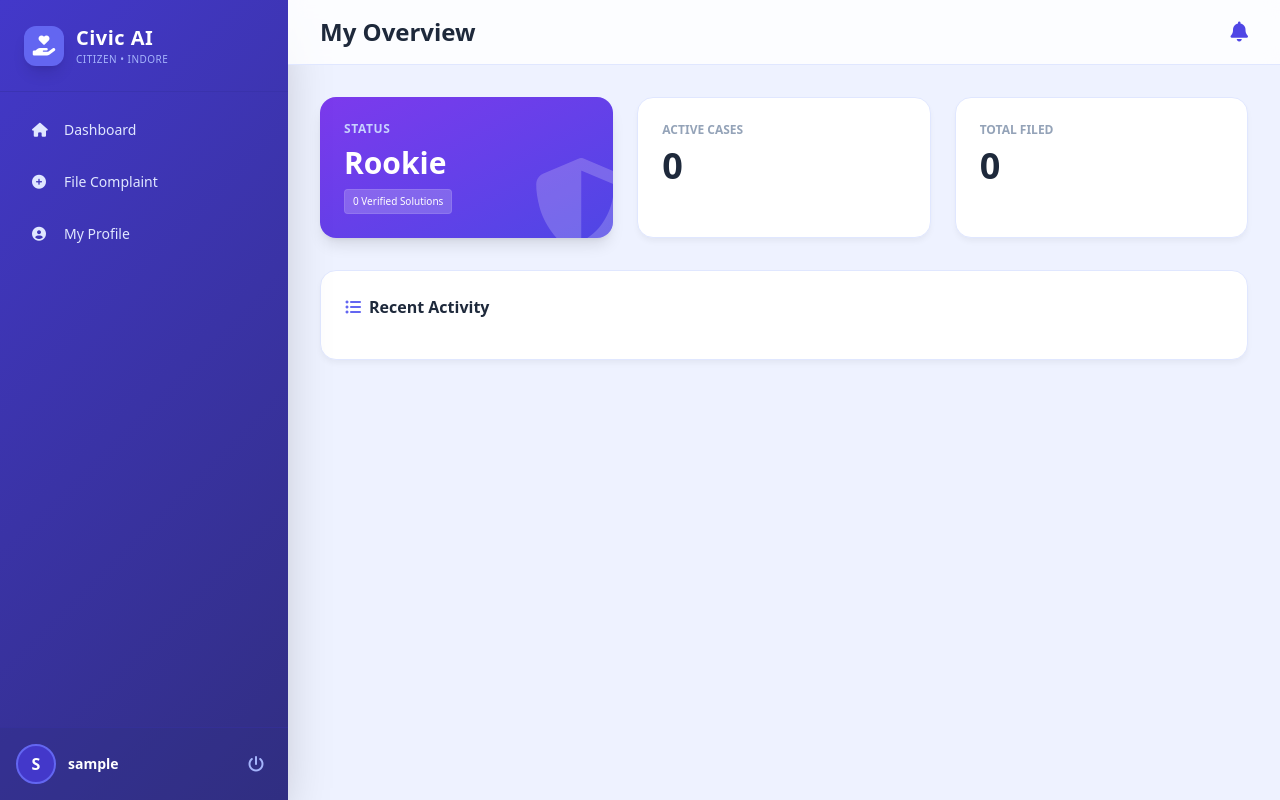
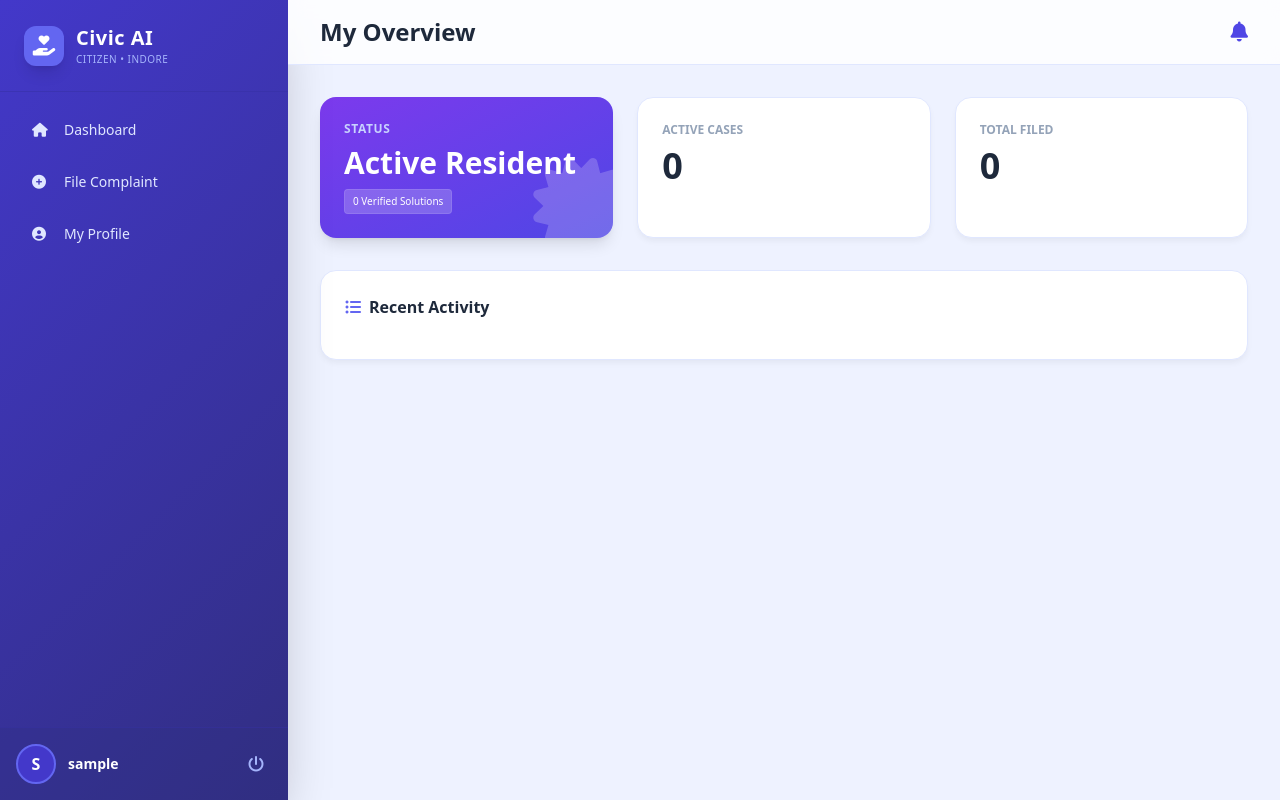
Before and after one commit to shivammakode04/CivicAi, a Django app: page /dashboard/ in a window 1280 px wide. Run offline with Django 5.2, Linux system fonts and the light colour scheme; the visitor is signed in with stand-in values (Sample User, id 1); data that the repository does not hold is empty; some libraries are stand-ins or nearby versions.

Commit message:
day 2 of project

```diff
--- a/core/views.py
+++ b/core/views.py
@@ -86,16 +86,28 @@ def dashboard_view(request):
         })
 
     # USER VIEW
+   # --- USER VIEW ---
     else:
         complaints = Complaint.objects.filter(user=user).order_by('-created_at')
         closed_count = complaints.filter(status='Closed').count()
-        level = "Rookie"
-        if closed_count > 5: level = "Guardian"
-        if closed_count > 15: level = "City Hero"
 
-        stats = {'total': complaints.count(), 'pending': complaints.filter(status='Pending').count(), 'solved': complaints.filter(status='Solved').count(), 'closed': closed_count, 'level': level}
-        return render(request, 'dash_user.html', {'complaints': complaints, 'stats': stats, 'notifs': notifs, 'unread_count': unread_count})
+        # NEW PROFESSIONAL LOGIC
+        level = "Active Resident"          # Level 1 (Entry)
+        if closed_count > 5:
+            level = "Civic Steward"        # Level 2 (Intermediate)
+        if closed_count > 15:
+            level = "Community Ambassador" # Level 3 (Top Tier)
 
+        stats = {
+            'total': complaints.count(),
+            'pending': complaints.filter(status='Pending').count(),
+            'solved': complaints.filter(status='Solved').count(),
+            'closed': closed_count,
+            'level': level
+        }
+        return render(request, 'dash_user.html', {
+            'complaints': complaints, 'stats': stats, 'notifs': notifs, 'unread_count': unread_count
+        })
 # --- COMPLAINT ACTIONS ---
 @login_required
 def submit_complaint(request):
--- a/templates/dash_user.html
+++ b/templates/dash_user.html
@@ -56,7 +56,7 @@
                             <h3 class="text-3xl font-extrabold mt-2">{{ stats.level }}</h3>
                             <p class="text-[10px] mt-2 bg-white/20 inline-block px-2 py-1 rounded border border-white/10">{{ stats.closed }} Verified Solutions</p>
                         </div>
-                        <i class="fas fa-shield-alt text-8xl absolute -right-4 -bottom-4 opacity-20 group-hover:scale-110 transition"></i>
+                <i class="fas fa-certificate text-8xl absolute -right-4 -bottom-4 opacity-20 group-hover:scale-110 transition"></i>
                     </div>
                     <div class="glass-card p-6"><p class="text-xs font-bold text-slate-400 uppercase">Active Cases</p><h3 class="text-4xl font-extrabold text-slate-800 mt-2">{{ stats.pending|add:stats.solved }}</h3></div>
                     <div class="glass-card p-6"><p class="text-xs font-bold text-slate-400 uppercase">Total Filed</p><h3 class="text-4xl font-extrabold text-slate-800 mt-2">{{ stats.total }}</h3></div>
```
Also changed, not shown: media/complaints/for_gpt_nhtVeX1.png (added).
